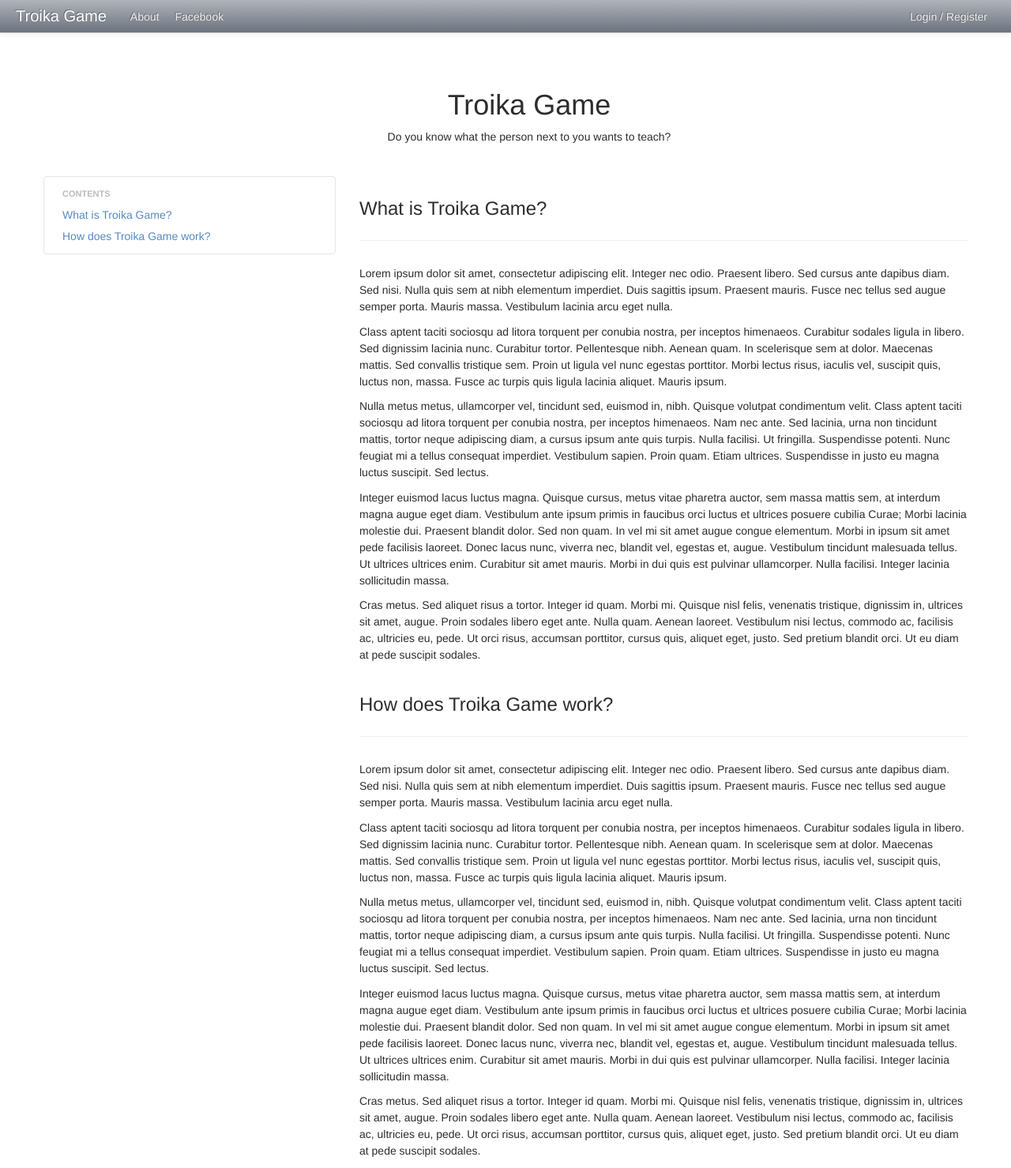
After one commit to ttiurani/troikalearning, a Flask app: template troikagame/troikagame/templates/about.html in a window 1280 px wide. The commit adds this page. Shown: the whole page at 79% size. Run offline with Flask 2, Linux system fonts and the light colour scheme; the template is opened without the code that fills it, so the values that code supplies are empty; parts of the project's set-up code (start-up, migrations or seed data) failed here and were passed over; some libraries are stand-ins or nearby versions; some web fonts are replaced.

Commit message:
Bootstrap basic layout ready

```diff
--- a/troikagame/troikagame/static/css/tg.css
+++ b/troikagame/troikagame/static/css/tg.css
@@ -1,27 +1,26 @@
-@media (min-width: 980px) {
-  .tg-mobile {
-    display: none !important;
-  }
-}
-@media (min-width: 768px) {
-  .content {
-    padding-left: 20px;
-  }
-}
-@media (min-width: 768px) and (max-width: 979px) {
-  .container-fluid {
-    padding: 0 !important;
-  }
-}
-.brand {
-  margin-left: auto;
-  margin-right: auto;
-}
-.mobile {
-  display: none;
-}
 body {
   padding-top: 60px;
+}
+.tg-heading,
+.tg-message {
+  text-align: center;
+}
+.tg-group {
+  border: 1px solid #E5E5E5;
+  border-radius: 4px 4px 4px 4px;
+  padding: 8px 8px 8px 8px;
+}
+
+.tg-anchor {
+  padding-top: 40px;
+  margin-top: -40px;
+}
+
+@media (min-width: 980px) {
+  .tg-heading {
+    padding-top: 3em;
+    padding-bottom: 2em;
+  }
 }
 @media (max-width: 979px) {
   body {
--- a/troikagame/troikagame/static/css/tg.less
+++ b/troikagame/troikagame/static/css/tg.less
@@ -1,33 +1,25 @@
+body {
+  padding-top: 60px;
+}
+
+.tg-heading, .tg-message{
+  text-align: center;
+}
+
+.tg-group{
+  border: 1px solid #E5E5E5;
+  border-radius: 4px 4px 4px 4px;
+  padding: 8px 8px 8px 8px;
+}
+
 @media (min-width : 980px) {
-  .tg-mobile {
-    display: none !important;
+  .tg-heading {
+    padding-top: 3em;
+    padding-bottom: 2em;
   }
 }
 
-@media (min-width : 768px) {
-  .content {
-    padding-left: 20px;
-  }
-}
-
-@media (min-width : 768px) and (max-width: 979px) {
-   .container-fluid {
-    padding: 0 !important;
-  }
-}
-
-.brand {
-margin-left: auto; margin-right: auto;
-}
-
-.mobile {
-  display: none;
-}
-
-body {
-  padding-top: 60px;
-}
-@media (max-width: 979px) {
+@media (max-width : 979px) {
   body {
     padding-top: 0px;
   }
--- /dev/null
+++ b/troikagame/troikagame/templates/about.html
@@ -0,0 +1,43 @@
+{% extends "layout.html" %}
+{% import 'macros.html' as macros %}
+{% block back_button %}
+<a href="/">Home</a>
+{% endblock %}
+
+{% block body %}
+{% call macros.print_heading() %} {% endcall %}
+<div class="container">
+  <div class="row-fluid">
+    <div class="span4 tg-group">
+      <ul class="nav nav-list" data-spy="scroll" data-target=".nav">
+        <li class="nav-header">Contents</li>
+        <li><a href="#general">What is Troika Game?</a></li>
+        <li><a href="#use">How does Troika Game work?</a></li>
+      </ul>
+    </div>
+    <div class="span8">
+      <section id="general" class="tg-anchor">
+        <div class="page-header">
+          <h3>What is Troika Game?</h3>
+        </div>
+        <p>Lorem ipsum dolor sit amet, consectetur adipiscing elit. Integer nec odio. Praesent libero. Sed cursus ante dapibus diam. Sed nisi. Nulla quis sem at nibh elementum imperdiet. Duis sagittis ipsum. Praesent mauris. Fusce nec tellus sed augue semper porta. Mauris massa. Vestibulum lacinia arcu eget nulla. </p>
+        <p>Class aptent taciti sociosqu ad litora torquent per conubia nostra, per inceptos himenaeos. Curabitur sodales ligula in libero. Sed dignissim lacinia nunc. Curabitur tortor. Pellentesque nibh. Aenean quam. In scelerisque sem at dolor. Maecenas mattis. Sed convallis tristique sem. Proin ut ligula vel nunc egestas porttitor. Morbi lectus risus, iaculis vel, suscipit quis, luctus non, massa. Fusce ac turpis quis ligula lacinia aliquet. Mauris ipsum. </p>
+        <p>Nulla metus metus, ullamcorper vel, tincidunt sed, euismod in, nibh. Quisque volutpat condimentum velit. Class aptent taciti sociosqu ad litora torquent per conubia nostra, per inceptos himenaeos. Nam nec ante. Sed lacinia, urna non tincidunt mattis, tortor neque adipiscing diam, a cursus ipsum ante quis turpis. Nulla facilisi. Ut fringilla. Suspendisse potenti. Nunc feugiat mi a tellus consequat imperdiet. Vestibulum sapien. Proin quam. Etiam ultrices. Suspendisse in justo eu magna luctus suscipit. Sed lectus. </p>
+        <p>Integer euismod lacus luctus magna. Quisque cursus, metus vitae pharetra auctor, sem massa mattis sem, at interdum magna augue eget diam. Vestibulum ante ipsum primis in faucibus orci luctus et ultrices posuere cubilia Curae; Morbi lacinia molestie dui. Praesent blandit dolor. Sed non quam. In vel mi sit amet augue congue elementum. Morbi in ipsum sit amet pede facilisis laoreet. Donec lacus nunc, viverra nec, blandit vel, egestas et, augue. Vestibulum tincidunt malesuada tellus. Ut ultrices ultrices enim. Curabitur sit amet mauris. Morbi in dui quis est pulvinar ullamcorper. Nulla facilisi. Integer lacinia sollicitudin massa. </p>
+        <p>Cras metus. Sed aliquet risus a tortor. Integer id quam. Morbi mi. Quisque nisl felis, venenatis tristique, dignissim in, ultrices sit amet, augue. Proin sodales libero eget ante. Nulla quam. Aenean laoreet. Vestibulum nisi lectus, commodo ac, facilisis ac, ultricies eu, pede. Ut orci risus, accumsan porttitor, cursus quis, aliquet eget, justo. Sed pretium blandit orci. Ut eu diam at pede suscipit sodales. </p>
+      </section>
+      <section id="use" class="tg-anchor">
+        <div class="page-header">
+          <h3>How does Troika Game work?</h3>
+        </div>
+        <p>Lorem ipsum dolor sit amet, consectetur adipiscing elit. Integer nec odio. Praesent libero. Sed cursus ante dapibus diam. Sed nisi. Nulla quis sem at nibh elementum imperdiet. Duis sagittis ipsum. Praesent mauris. Fusce nec tellus sed augue semper porta. Mauris massa. Vestibulum lacinia arcu eget nulla. </p>
+        <p>Class aptent taciti sociosqu ad litora torquent per conubia nostra, per inceptos himenaeos. Curabitur sodales ligula in libero. Sed dignissim lacinia nunc. Curabitur tortor. Pellentesque nibh. Aenean quam. In scelerisque sem at dolor. Maecenas mattis. Sed convallis tristique sem. Proin ut ligula vel nunc egestas porttitor. Morbi lectus risus, iaculis vel, suscipit quis, luctus non, massa. Fusce ac turpis quis ligula lacinia aliquet. Mauris ipsum. </p>
+        <p>Nulla metus metus, ullamcorper vel, tincidunt sed, euismod in, nibh. Quisque volutpat condimentum velit. Class aptent taciti sociosqu ad litora torquent per conubia nostra, per inceptos himenaeos. Nam nec ante. Sed lacinia, urna non tincidunt mattis, tortor neque adipiscing diam, a cursus ipsum ante quis turpis. Nulla facilisi. Ut fringilla. Suspendisse potenti. Nunc feugiat mi a tellus consequat imperdiet. Vestibulum sapien. Proin quam. Etiam ultrices. Suspendisse in justo eu magna luctus suscipit. Sed lectus. </p>
+        <p>Integer euismod lacus luctus magna. Quisque cursus, metus vitae pharetra auctor, sem massa mattis sem, at interdum magna augue eget diam. Vestibulum ante ipsum primis in faucibus orci luctus et ultrices posuere cubilia Curae; Morbi lacinia molestie dui. Praesent blandit dolor. Sed non quam. In vel mi sit amet augue congue elementum. Morbi in ipsum sit amet pede facilisis laoreet. Donec lacus nunc, viverra nec, blandit vel, egestas et, augue. Vestibulum tincidunt malesuada tellus. Ut ultrices ultrices enim. Curabitur sit amet mauris. Morbi in dui quis est pulvinar ullamcorper. Nulla facilisi. Integer lacinia sollicitudin massa. </p>
+        <p>Cras metus. Sed aliquet risus a tortor. Integer id quam. Morbi mi. Quisque nisl felis, venenatis tristique, dignissim in, ultrices sit amet, augue. Proin sodales libero eget ante. Nulla quam. Aenean laoreet. Vestibulum nisi lectus, commodo ac, facilisis ac, ultricies eu, pede. Ut orci risus, accumsan porttitor, cursus quis, aliquet eget, justo. Sed pretium blandit orci. Ut eu diam at pede suscipit sodales. </p>
+      </section>
+    </div>
+  </div>
+</div>
+
+{% endblock %}
--- a/troikagame/troikagame/templates/layout.html
+++ b/troikagame/troikagame/templates/layout.html
@@ -2,7 +2,7 @@
   "http://www.w3.org/TR/xhtml1/DTD/xhtml1-strict.dtd">
 <html xmlns="http://www.w3.org/1999/xhtml" xml:lang="en" lang="en">
 <head>
-<meta name="viewport" content="width=device-width, initial-scale=1" />
+<meta name="viewport" content="width=device-width, initial-scale=1.0">
 <link rel="stylesheet" href="{{ url_for('static',filename='bootstrap/css/bootstrap.css') }}" />
 <link rel="stylesheet" href="{{ url_for('static',filename='bootstrap/css/bootstrap-responsive.css') }}">
 <link rel="stylesheet" href="{{ url_for('static',filename='css/tg.css') }}">
@@ -23,7 +23,7 @@ $SCRIPT_ROOT = {{ request.script_root|tojson|safe }};
             <span class="icon-bar"></span>
             <span class="icon-bar"></span>
           </a>
-          <ul class="nav tg-mobile">
+          <ul class="nav hidden-desktop">
             <li>
               {% block back_button %}
               {% endblock %}
@@ -39,9 +39,8 @@ $SCRIPT_ROOT = {{ request.script_root|tojson|safe }};
               </li>
             </ul>
             <ul class="nav pull-left">
-              <li><a href="{{ url_for('about') }}">About</a></li>
-              <li><a href="blog">Blog</a></li>
-              <li><a href="http://www.facebook.com/troikagame">Facebook</a></li>
+              <li class="hidden-phone"><a href="{{ url_for('about') }}">About</a></li>
+              <li><a href="http://www.facebook.com/troikagame" target="_blank">Facebook</a></li>
             </ul>
           </div>
         </div>
@@ -49,10 +48,19 @@ $SCRIPT_ROOT = {{ request.script_root|tojson|safe }};
     </div>
 
     <!-- Flashed messages -->
-    {% for message in get_flashed_messages() %}
-    <div class="flash ui-bar ui-bar-a">{{ message }}</div>
-    {% endfor %}
-
+    <div class="container">
+      <div class="row">
+        {% for message in get_flashed_messages() %}
+        <div class="span4 offset4">
+          <div class="alert alert-success tg-message">
+            <button type="button" class="close" data-dismiss="alert">×</button>
+            {{ message }}
+          </div>
+        </div>
+        <div class="span4"></div>
+        {% endfor %}
+      </div>
+    </div>
     <!-- Page Content -->
     <div class="content">{% block body %} {% endblock %}</div>
   </div>
--- /dev/null
+++ b/troikagame/troikagame/templates/macros.html
@@ -0,0 +1,8 @@
+{% macro print_heading(caller) %}
+<div class="container tg-heading">
+  <div class="span12">
+    <h1>Troika Game</h1>
+    <p>Do you know what the person next to you wants to teach?</p>
+  </div>
+</div>
+{% endmacro %}
--- a/troikagame/troikagame/views.py
+++ b/troikagame/troikagame/views.py
@@ -10,7 +10,7 @@ from flask import request, session, flash, redirect, url_for, render_template
 
 @app.route('/about')
 def about():
-    return 'About'
+    return render_template('about.html')
 
 @app.route('/user/<email>')
 def show_user_profile(email):
@@ -79,7 +79,6 @@ def login():
 
     return render_template('login.html', error=error)
 
-
 @app.route('/logout')
 def logout():
     session.pop('logged_in', None)
```
Also changed, not shown: troikagame/troikagame/templates/login.html (+48 -12 lines), troikagame/troikagame/templates/show_troika_details.html (+32 -19 lines), troikagame/troikagame/templates/show_troikas.html (+74 -24 lines).
